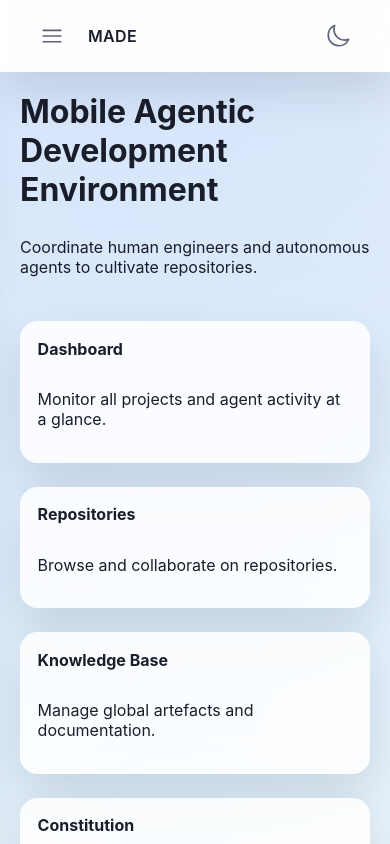
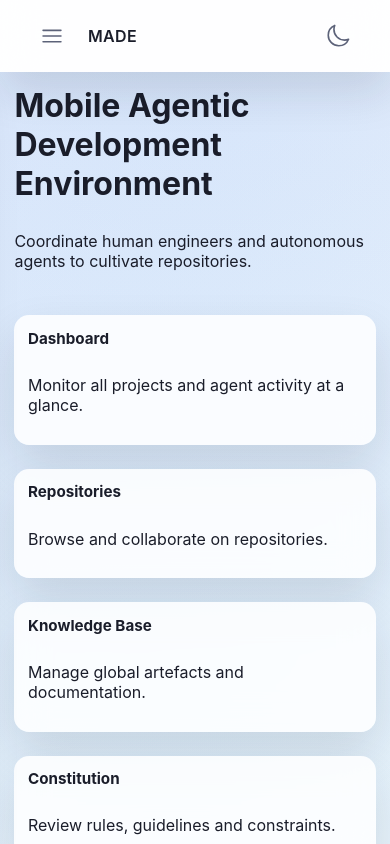
Before and after one commit to tbrandenburg/made, a React (Vite) app in the folder packages/frontend/: page / in a window 390 px wide. Built offline with nearby package versions, Linux system fonts and the light colour scheme; no server answers.

Commit message:
Tighten mobile panel spacing

```diff
--- a/packages/frontend/src/styles/layout.css
+++ b/packages/frontend/src/styles/layout.css
@@ -36,6 +36,6 @@
 
 @media (max-width: 640px) {
   .app-content {
-    padding: 1.25rem;
+    padding: 0.9rem;
   }
 }
--- a/packages/frontend/src/styles/panel.css
+++ b/packages/frontend/src/styles/panel.css
@@ -67,16 +67,16 @@
 
 @media (max-width: 640px) {
   .panel {
-    padding: 1.1rem;
-    border-radius: 1.1rem;
-    gap: 0.9rem;
+    padding: 0.85rem;
+    border-radius: 0.95rem;
+    gap: 0.7rem;
   }
 
   .panel-header h3 {
-    font-size: 1rem;
+    font-size: 0.95rem;
   }
 
   .panel-body {
-    gap: 0.75rem;
+    gap: 0.65rem;
   }
 }
```
